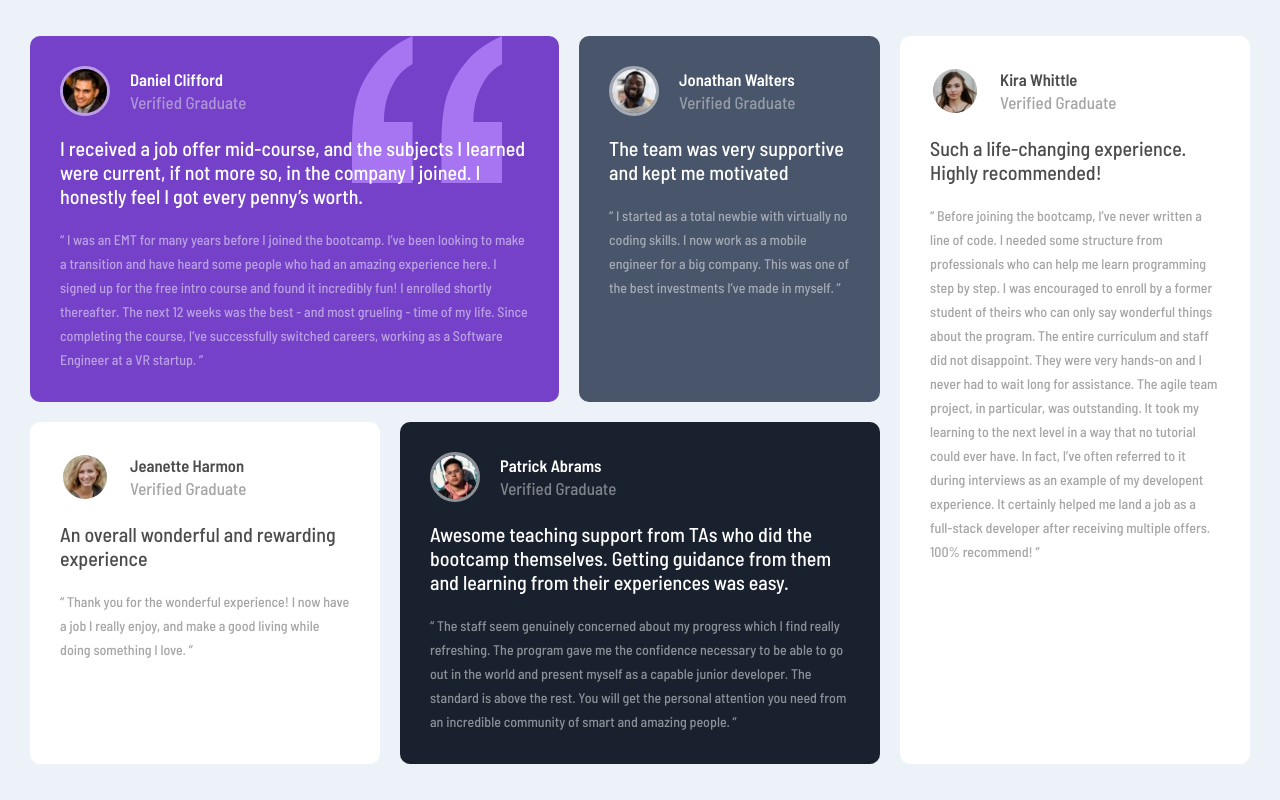
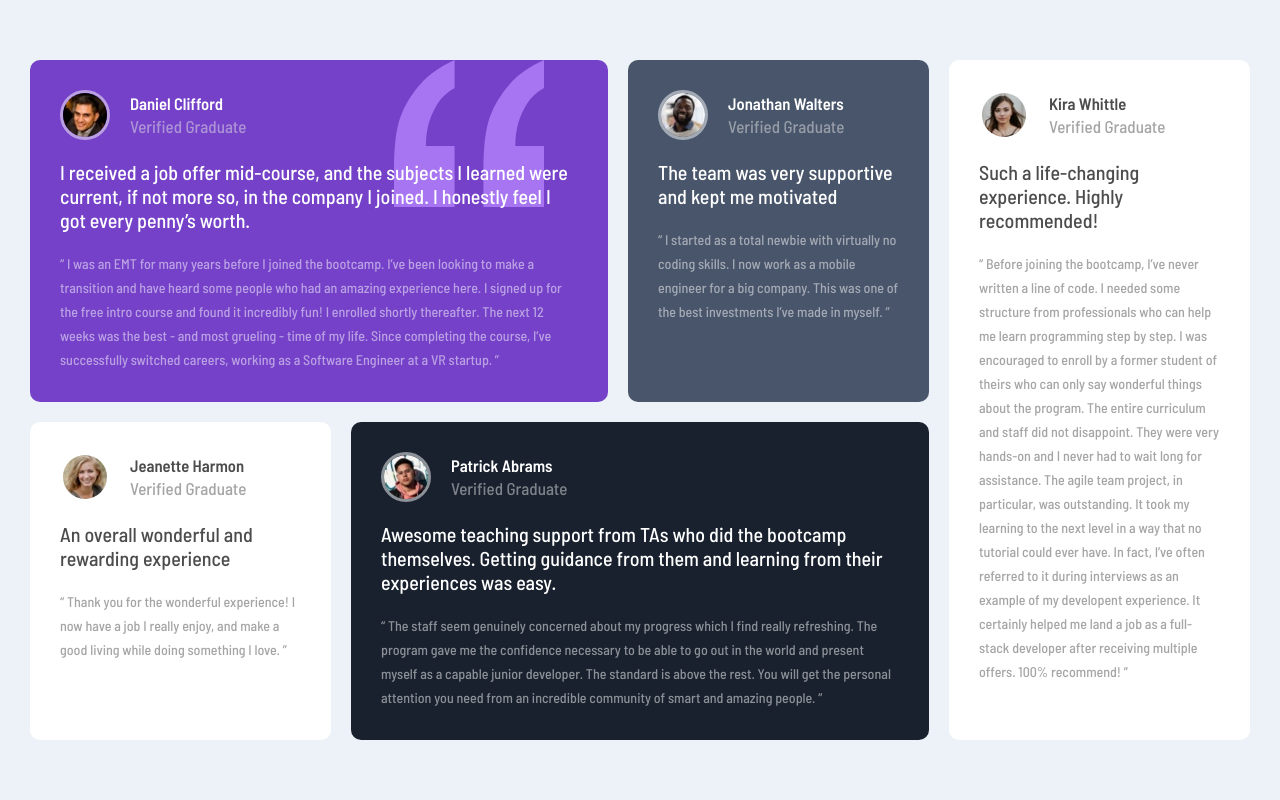
Before and after one commit to Datoie/testimonials-grid-section-main, a plain HTML site: page index.html in a window 1280 px wide. Drawn offline with Linux system fonts and the light colour scheme.

Commit message:
correct resphonisves

```diff
--- a/style.css
+++ b/style.css
@@ -5,7 +5,6 @@
     box-sizing: border-box;
 }
 body{
-    display: flex;
     align-items: center;
     justify-content: center;
     height: 100vh;
@@ -58,7 +57,7 @@ img{
     color: hsl(0, 0%, 100%, .5);
 }
 .bg-2,.bg-3 ,.bg-4,.bg-5{
-    max-width: 301px;
+    max-width: none;
     min-width: fit-content;
 }
 .bg-1,.bg-4 {
@@ -75,12 +74,13 @@ img{
 }
 .bg-2{
     background-color: hsl(217, 19%, 35%);
+
 }
 
 .bg-5 ,.bg-3 {
     background-color: hsl(0, 0%, 100%);
     color: hsl(0, 1%, 30%);
-    max-width: 500px;
+    max-width: none;
     min-width: fit-content;
 }
 
@@ -105,5 +105,12 @@ img{
     .col-span {
         grid-column: span 2;
     }
+    body{
+        display: flex;
+    }
+    /* typography */
+    .bg-3,.bg-5,.bg-2 {
+        max-width: 301px;
+    }
 
 }
```
Also changed, not shown: 1 other file.
